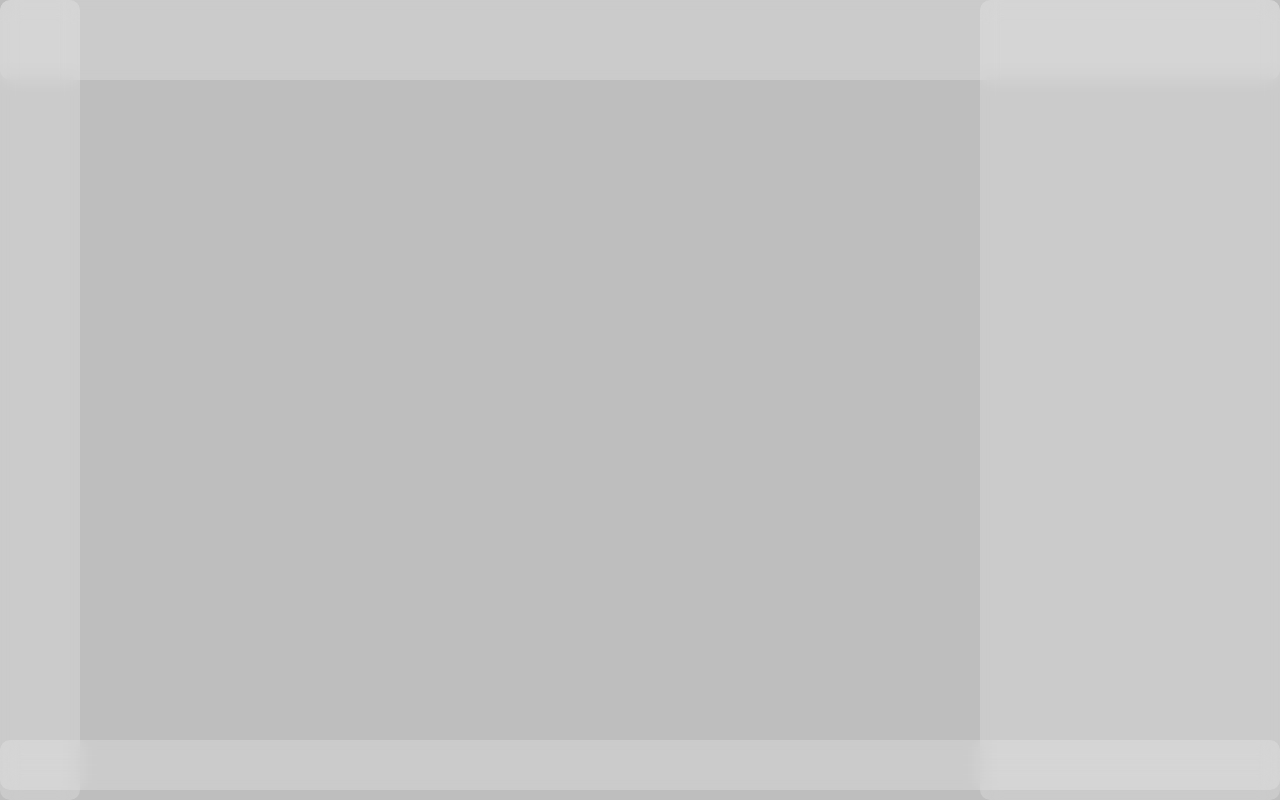
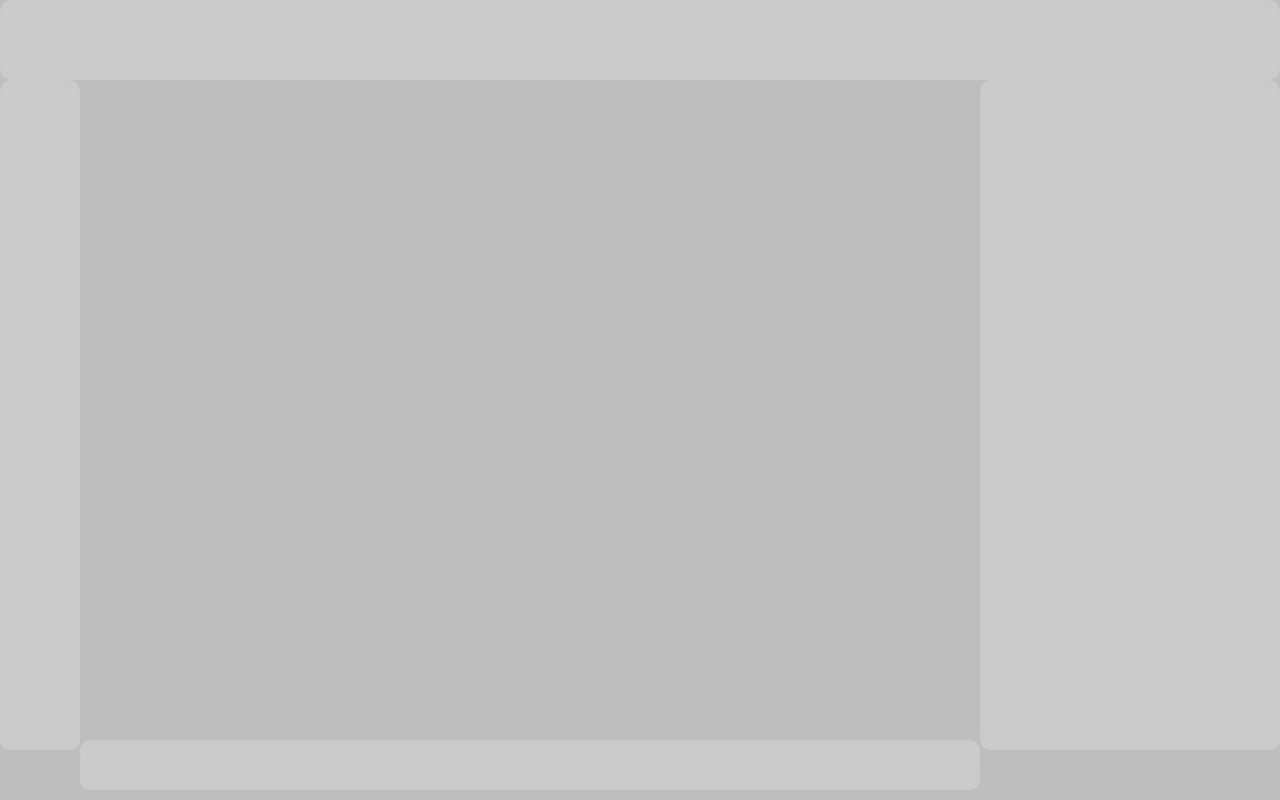
Before and after one commit to SuDeeParke/data_center_demo, a Vue app: page /test_interface in a window 1280 px wide. Built offline with nearby package versions, Linux system fonts and the light colour scheme.

Commit message:
feat: 交互界面基本框架样式

```diff
--- a/src/layout/Interface.vue
+++ b/src/layout/Interface.vue
@@ -14,6 +14,13 @@ export default {
 </script>
 
 <style lang="scss" scoped>
+$leftWidth: 80px;
+$rightWidth: 300px;
+$topHight: 80px;
+$bottomHight: 50px;
+
+$calcHight: calc(100% - $topHight - $bottomHight);
+$calcWidth: calc(100% - $leftWidth - $rightWidth);
 .interface{
   position: absolute;
   top: 0;
@@ -36,27 +43,27 @@ export default {
     top: 0;
     left: 0;
     width: 100%;
-    height: 80px;
+    height: $topHight;
     flex-direction: row;
   }
   section.left {
-    top: 0;
+    top: $topHight;
     left: 0;
-    width: 80px;
-    height: 100%;
+    width: $leftWidth;
+    height: $calcHight;
     flex-direction: column;
   }
   section.right {
-    top: 0;
+    top: $topHight;
     right: 0;
-    width: 300px;
-    height: 100%;
+    width: $rightWidth;
+    height: $calcHight;
   }
   section.bottom{
     bottom: 10px;
-    left: 0;
-    width: 100%;
-    height: 50px;
+    left: $leftWidth;
+    width: $calcWidth;
+    height: $bottomHight;
   }
 }
 
```
